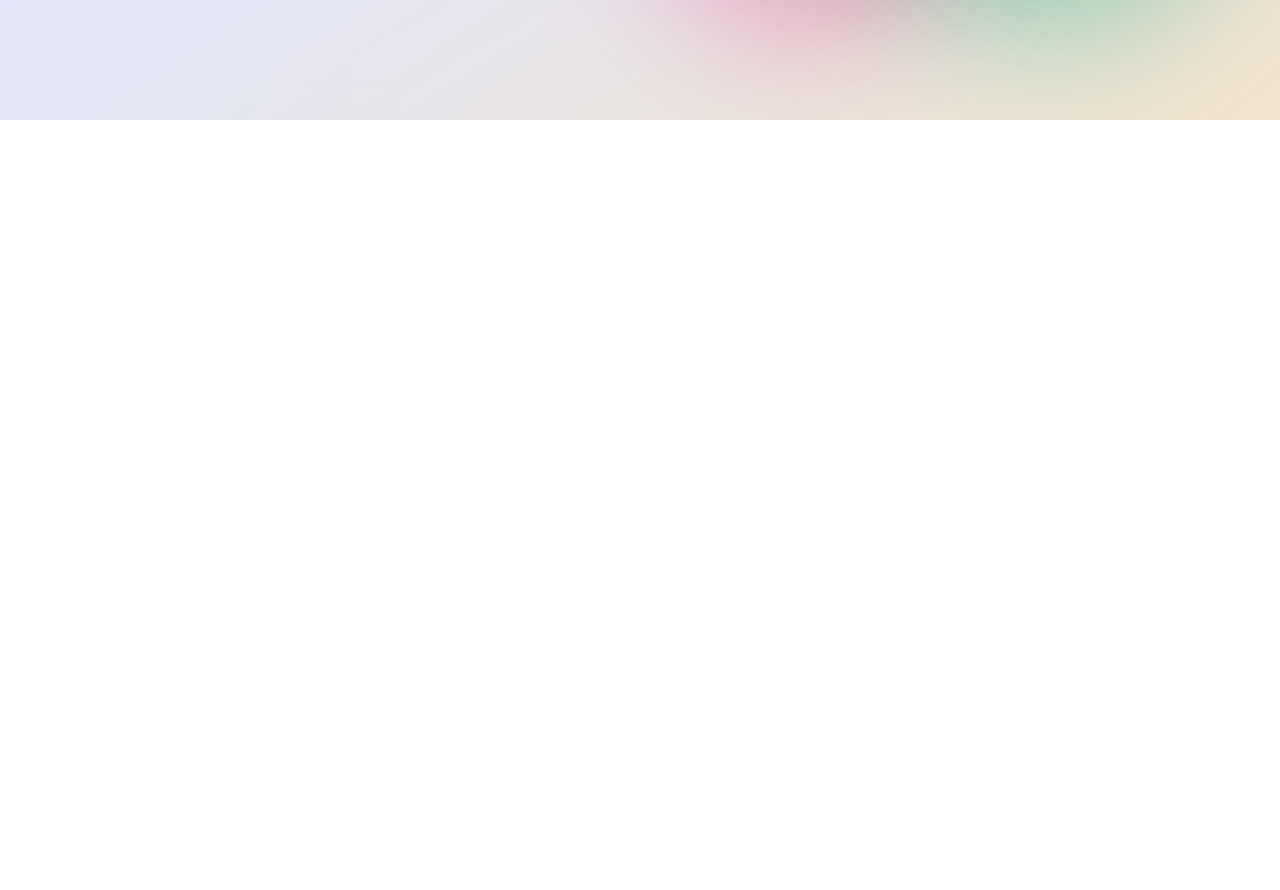
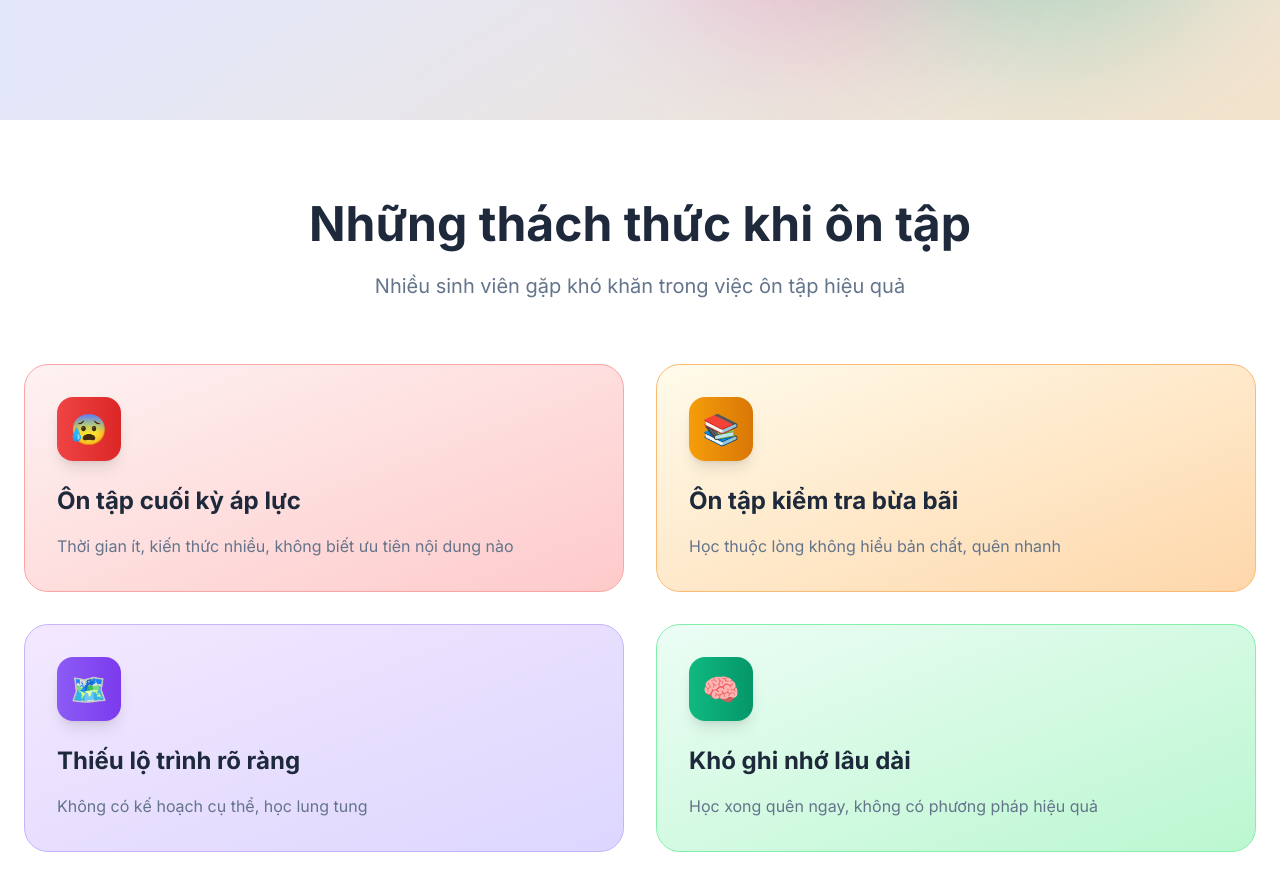
Before and after one commit to kimmttrung/Hackathon2025_StudyMate, a React (Vite) app in the folder 00-fontend-react_mindmap/: page / in a window 1280 px wide. Shown: the part 680-1570 px from the top of the page. Before the commit the page ends 800 px from the top, so only its background shows below. Built offline with nearby package versions, Linux system fonts and the light colour scheme; a web font is replaced by a local one.

Commit message:
Design challenge

```diff
--- /dev/null
+++ b/00-fontend-react_mindmap/src/pages/Home/ChallengeCard.jsx
@@ -0,0 +1,33 @@
+
+
+const ChallengeCard = ({ icon, title, description, bgGradient, borderColor, iconGradient }) => {
+    const handleCardHover = (e, isEntering, rotation) => {
+        if (isEntering) {
+            e.target.style.transform = `translateY(-8px) rotate(${rotation}deg)`;
+            e.target.style.boxShadow = '0 25px 50px -12px rgba(0, 0, 0, 0.15)';
+        } else {
+            e.target.style.transform = 'translateY(0) rotate(0deg)';
+            e.target.style.boxShadow = 'none';
+        }
+    };
+
+    return (
+        <div
+            className={`${bgGradient} p-8 rounded-3xl border ${borderColor} transition-all duration-300`}
+            onMouseEnter={(e) => handleCardHover(e, true, Math.random() > 0.5 ? 1 : -1)}
+            onMouseLeave={(e) => handleCardHover(e, false, 0)}
+        >
+            <div className={`w-16 h-16 ${iconGradient} rounded-2xl flex items-center justify-center mb-6 shadow-lg`}>
+                <span className="text-3xl">{icon}</span>
+            </div>
+            <h3 className="text-2xl font-bold text-[#1E293B] mb-4">
+                {title}
+            </h3>
+            <p className="text-[#64748B] leading-relaxed">
+                {description}
+            </p>
+        </div>
+    );
+}
+
+export default ChallengeCard;
--- /dev/null
+++ b/00-fontend-react_mindmap/src/pages/Home/ChallengesSection.jsx
@@ -0,0 +1,70 @@
+import ChallengeCard from "./ChallengeCard";
+
+
+const ChallengesSection = () => {
+  const challenges = [
+    {
+      icon: "😰",
+      title: "Ôn tập cuối kỳ áp lực",
+      description: "Thời gian ít, kiến thức nhiều, không biết ưu tiên nội dung nào",
+      bgGradient: "bg-gradient-to-br from-[#FEF2F2] to-[#FECACA]",
+      borderColor: "border-[#FCA5A5]",
+      iconGradient: "bg-gradient-to-r from-[#EF4444] to-[#DC2626]"
+    },
+    {
+      icon: "📚",
+      title: "Ôn tập kiểm tra bừa bãi",
+      description: "Học thuộc lòng không hiểu bản chất, quên nhanh",
+      bgGradient: "bg-gradient-to-br from-[#FFFBEB] to-[#FED7AA]",
+      borderColor: "border-[#FDBA74]",
+      iconGradient: "bg-gradient-to-r from-[#F59E0B] to-[#D97706]"
+    },
+    {
+      icon: "🗺️",
+      title: "Thiếu lộ trình rõ ràng",
+      description: "Không có kế hoạch cụ thể, học lung tung",
+      bgGradient: "bg-gradient-to-br from-[#F3E8FF] to-[#DDD6FE]",
+      borderColor: "border-[#C4B5FD]",
+      iconGradient: "bg-gradient-to-r from-[#8B5CF6] to-[#7C3AED]"
+    },
+    {
+      icon: "🧠",
+      title: "Khó ghi nhớ lâu dài",
+      description: "Học xong quên ngay, không có phương pháp hiệu quả",
+      bgGradient: "bg-gradient-to-br from-[#ECFDF5] to-[#BBF7D0]",
+      borderColor: "border-[#86EFAC]",
+      iconGradient: "bg-gradient-to-r from-[#10B981] to-[#059669]"
+    }
+  ];
+
+  return (
+    <section id="challenges" className="py-20 bg-white">
+      <div className="max-w-7xl mx-auto px-6 max-sm:px-4">
+        <div className="text-center mb-16">
+          <h2 className="text-5xl max-sm:text-3xl font-bold text-[#1E293B] mb-6">
+            Những thách thức khi ôn tập
+          </h2>
+          <p className="text-xl max-sm:text-lg text-[#64748B] max-w-3xl mx-auto">
+            Nhiều sinh viên gặp khó khăn trong việc ôn tập hiệu quả
+          </p>
+        </div>
+
+        <div className="grid grid-cols-2 max-sm:grid-cols-1 gap-8">
+          {challenges.map((challenge, index) => (
+            <ChallengeCard
+              key={index}
+              icon={challenge.icon}
+              title={challenge.title}
+              description={challenge.description}
+              bgGradient={challenge.bgGradient}
+              borderColor={challenge.borderColor}
+              iconGradient={challenge.iconGradient}
+            />
+          ))}
+        </div>
+      </div>
+    </section>
+  );
+}
+
+export default ChallengesSection;
--- a/00-fontend-react_mindmap/src/pages/Home/Homepage.jsx
+++ b/00-fontend-react_mindmap/src/pages/Home/Homepage.jsx
@@ -1,5 +1,6 @@
 import Header from "@/components/common/Header";
 import HeroSection from "@/components/common/HeroSection";
+import ChallengesSection from "./ChallengesSection";
 
 
 const HomePage = () => {
@@ -7,7 +8,7 @@ const HomePage = () => {
     <div className="min-h-screen w-full bg-gradient-to-br from-[#F8FAFC] to-[#E2E8F0] font-[Inter]">
       <Header />
       <HeroSection />
-      {/* <ChallengesSection /> */}
+      <ChallengesSection />
       {/* <SolutionsSection /> */}
       {/* <TestimonialsSection /> */}
       {/* <ContactSection /> */}
```
